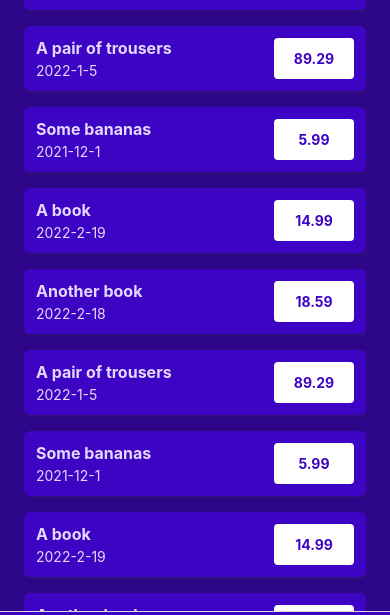
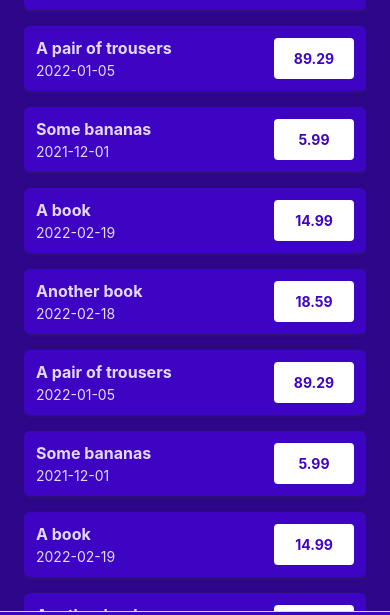
Before and after one commit to jtorresl79c/rn-expense-tracker, a React Native app: screen /AllExpenses in a window 390 px wide. Shown: the part 184-799 px from the top of the page. Built offline with nearby package versions, Linux system fonts and the light colour scheme.

Commit message:
155. Setting & Using Default Values

```diff
--- a/components/ManageExpense/ExpenseForm.jsx
+++ b/components/ManageExpense/ExpenseForm.jsx
@@ -2,11 +2,12 @@
 import Input from "./Input";
 import { useState } from "react";
 import Button from "../UI/Button";
-function ExpenseForm({ submitButtonLabel, onCancel, onSubmit }) {
+import { getFormattedDate } from "../../util/date";
+function ExpenseForm({ submitButtonLabel, onCancel, onSubmit, defaultValues }) {
     const [inputValues, setInputValues] = useState({
-        amount: "",
-        date: "",
-        description: "",
+        amount: defaultValues ? defaultValues.amount.toString() : '',
+        date: defaultValues ? getFormattedDate(defaultValues.date) : '',
+        description: defaultValues ? defaultValues.description : '',
     });
 
     function inputChangedHandler(inputIdentifier, enteredValue) {
--- a/screens/ManageExpenseScreen.jsx
+++ b/screens/ManageExpenseScreen.jsx
@@ -11,6 +11,8 @@
 
     const editedExpenseId = route.params?.expenseId;
     const isEditing = !!editedExpenseId;
+
+    const selectedExpense = expensesCtx.expenses.find(expense => expense.id === editedExpenseId)
 
     useLayoutEffect(() => {
         navigation.setOptions({
@@ -45,6 +47,7 @@
                 submitButtonLabel={isEditing ? "Update" : "Add"}
                 onSubmit={confirmHandler}
                 onCancel={cancelHandler}
+                defaultValues={selectedExpense}
             />
 
             {isEditing && (
--- a/util/date.js
+++ b/util/date.js
@@ -1,5 +1,6 @@
 export function getFormattedDate(date){
-    return `${date.getFullYear()}-${date.getMonth() + 1}-${date.getDate()}`
+    // return `${date.getFullYear()}-${date.getMonth() + 1}-${date.getDate()}`
+    return date.toISOString().slice(0,10)
 }
 
 export function getDateMinusDays(date, days){
```
